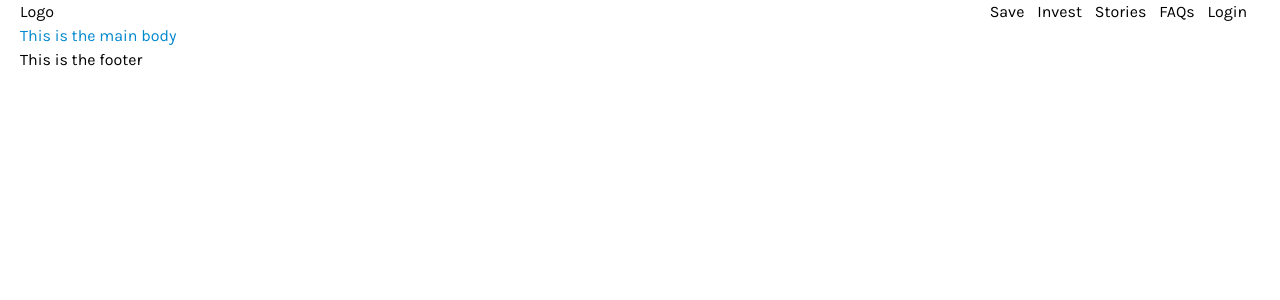
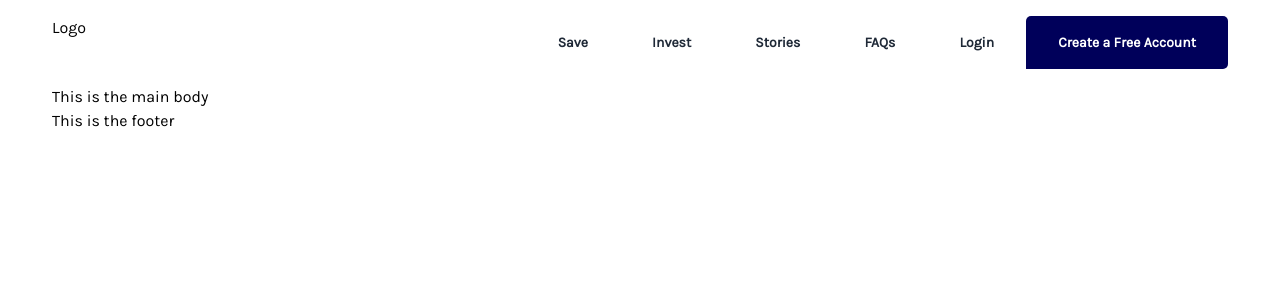
Before and after one commit to whogohost-limited/Landing-Page-With-React, a React (Create React App) app: page / in a window 1280 px wide. Shown: the top 300 px of the page. Built offline with nearby package versions, Linux system fonts and the light colour scheme.

Commit message:
Added top menu css styles :art:

```diff
--- a/src/App.css
+++ b/src/App.css
@@ -11,26 +11,69 @@ body {
   box-sizing: border-box;
 }
 
-/* Layout  */
-.container {
-  padding-left: 1.25rem;
-  padding-right: 1.25rem;
-}
-
-
-.Blue-color {
-  color: #0088ce;
-}
-
-.Flex {
-  display: flex;
-}
-
-.Space-between {
-  justify-content: space-between;
+a {
+  text-decoration: none;
 }
 
 li {
   list-style: none;
   padding-right: 0.8rem;
 }
+
+/* Layout  */
+.container {
+  padding-left: 3.25rem;
+  padding-right: 3.25rem;
+}
+
+.white-text {
+  color: #FFF !important;
+}
+
+
+.blue-color {
+  color: #0088ce !important;
+}
+
+.flex {
+  display: flex;
+}
+
+.space-between {
+  justify-content: space-between;
+}
+
+.menu {
+  padding-top: 1rem;
+  padding-bottom: 1rem;
+}
+
+.menu-items li a{
+  color: rgb(31, 41, 55);
+}
+
+.menu-items li:hover {
+  cursor: pointer;
+  transition: cubic-bezier(0.075, 0.82, 0.165, 1);
+  background: #ccc;
+}
+
+
+.btn.blue-dark {
+  background: rgb(0, 0, 90);
+  color: white;
+  border-radius: 5px 5px 5px 0px;
+}
+
+
+
+@media screen and (min-width: 960px) {
+
+  .menu-items li {
+    padding: 1rem 2rem;
+    font-weight: 800;
+    font-size: 14px;
+    line-height: 21px;
+  }
+
+}
--- a/src/components/Header.js
+++ b/src/components/Header.js
@@ -2,14 +2,15 @@ import React from 'react'
 
 function Header() {
     return(
-        <div className="Flex Space-between">
-            <li className="Float-right">Logo</li>
-            <nav className="Menu-items Flex">
-                <li>Save</li>
-                <li>Invest</li>
-                <li>Stories</li>
-                <li>FAQs</li>
-                <li>Login</li>
+        <div className="menu flex space-between">
+            <li className="float-right"><a href="#">Logo</a></li>
+            <nav className="menu-items flex">
+                <li><a href="#">Save</a></li>
+                <li><a href="#">Invest</a></li>
+                <li><a href="#">Stories</a></li>
+                <li><a href="#">FAQs</a></li>
+                <li><a href="#">Login</a></li>
+                <li className="btn blue-dark"><a href="#" className="white-text">Create a Free Account</a></li>
             </nav>
         </div>
     )
```
